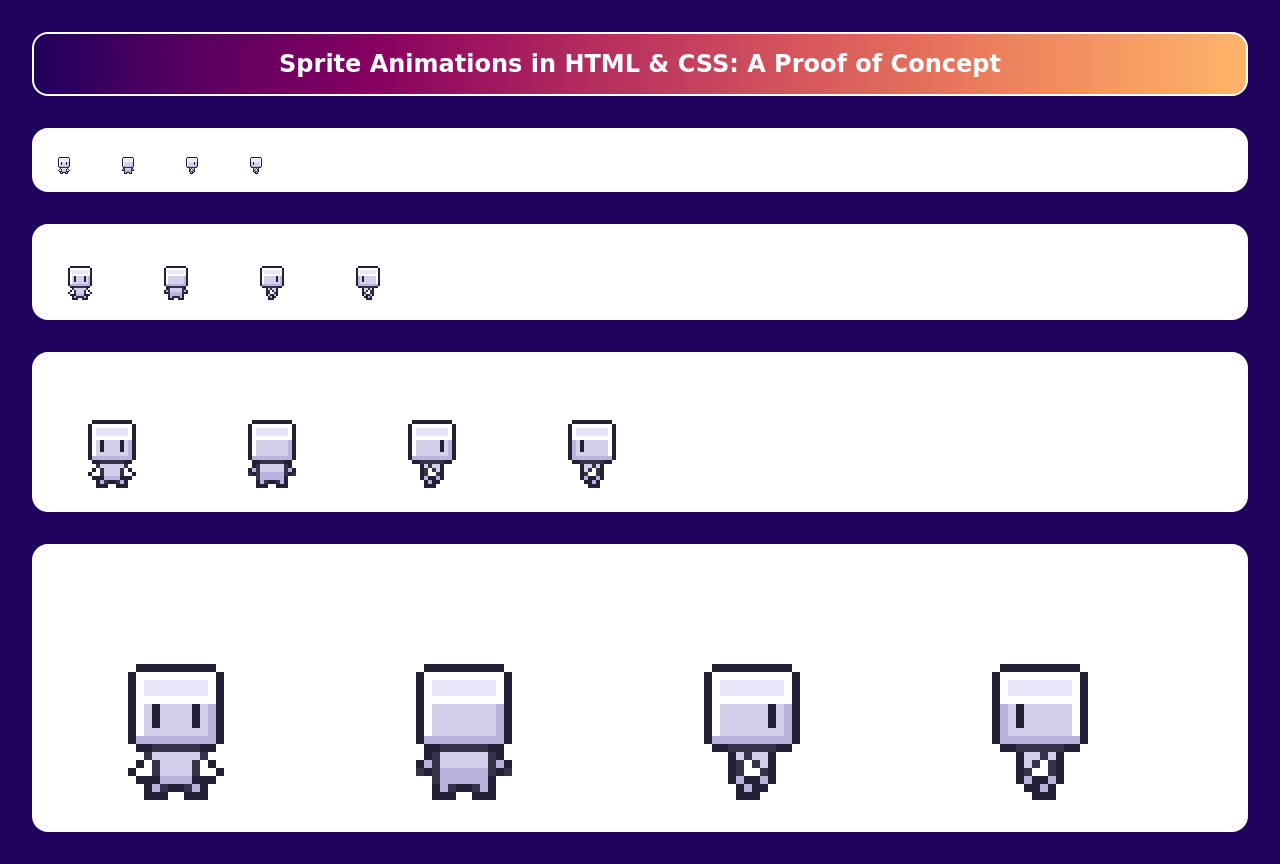
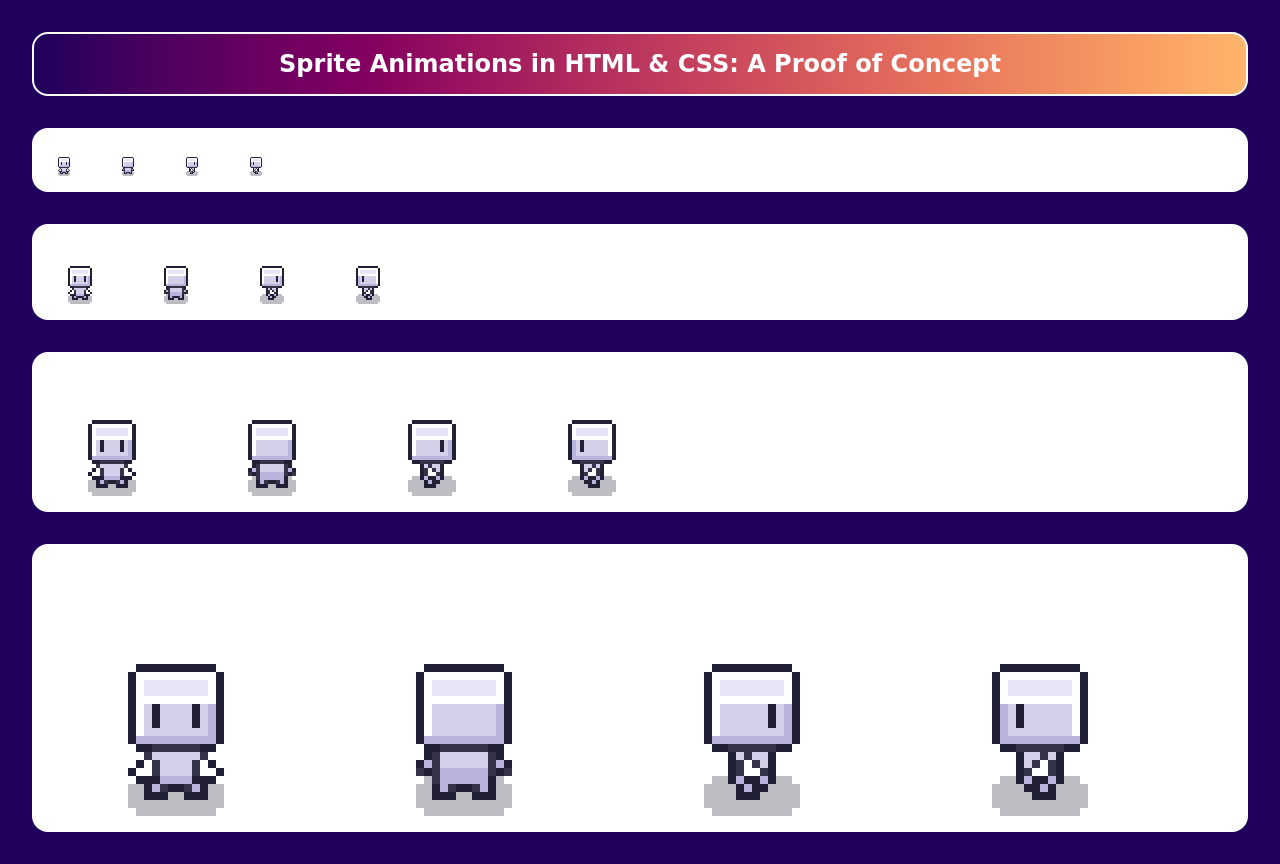
Before and after one commit to bmizepatterson/sprite-poc, a plain HTML site: page index.html in a window 1280 px wide. Drawn offline with Linux system fonts and the light colour scheme; a web font is replaced by a local one.

Commit message:
Add character shadow

```diff
--- a/index.html
+++ b/index.html
@@ -20,19 +20,23 @@
         <section class="card bg-white">
             <div class="sprite-collection">
                 <div class="sprite sprite-character face-bottom">
-                    <img class="sprite-sheet pixelart" src="sprite/character.png" alt="Baldy">
+                    <img class="sprite-character-shadow pixelart" src="sprite/character-shadow.png" alt="Character's shadow">
+                    <img class="sprite-sheet pixelart" src="sprite/character.png" alt="Character">
                 </div>
 
                 <div class="sprite sprite-character face-up">
-                    <img class="sprite-sheet pixelart" src="sprite/character.png" alt="Baldy">
+                    <img class="sprite-character-shadow pixelart" src="sprite/character-shadow.png" alt="Character's shadow">
+                    <img class="sprite-sheet pixelart" src="sprite/character.png" alt="Character">
                 </div>
 
                 <div class="sprite sprite-character face-right">
-                    <img class="sprite-sheet pixelart" src="sprite/character.png" alt="Baldy">
+                    <img class="sprite-character-shadow pixelart" src="sprite/character-shadow.png" alt="Character's shadow">
+                    <img class="sprite-sheet pixelart" src="sprite/character.png" alt="Character">
                 </div>
 
                 <div class="sprite sprite-character face-left">
-                    <img class="sprite-sheet pixelart" src="sprite/character.png" alt="Baldy">
+                    <img class="sprite-character-shadow pixelart" src="sprite/character-shadow.png" alt="Character's shadow">
+                    <img class="sprite-sheet pixelart" src="sprite/character.png" alt="Character">
                 </div>
             </div>
         </section>
@@ -40,19 +44,23 @@
         <section class="card bg-white">
             <div class="sprite-collection scale-2">
                 <div class="sprite sprite-character face-bottom">
-                    <img class="sprite-sheet pixelart" src="sprite/character.png" alt="Baldy">
+                    <img class="sprite-character-shadow pixelart" src="sprite/character-shadow.png" alt="Character's shadow">
+                    <img class="sprite-sheet pixelart" src="sprite/character.png" alt="Character">
                 </div>
 
                 <div class="sprite sprite-character face-up">
-                    <img class="sprite-sheet pixelart" src="sprite/character.png" alt="Baldy">
+                    <img class="sprite-character-shadow pixelart" src="sprite/character-shadow.png" alt="Character's shadow">
+                    <img class="sprite-sheet pixelart" src="sprite/character.png" alt="Character">
                 </div>
 
                 <div class="sprite sprite-character face-right">
-                    <img class="sprite-sheet pixelart" src="sprite/character.png" alt="Baldy">
+                    <img class="sprite-character-shadow pixelart" src="sprite/character-shadow.png" alt="Character's shadow">
+                    <img class="sprite-sheet pixelart" src="sprite/character.png" alt="Character">
                 </div>
 
                 <div class="sprite sprite-character face-left">
-                    <img class="sprite-sheet pixelart" src="sprite/character.png" alt="Baldy">
+                    <img class="sprite-character-shadow pixelart" src="sprite/character-shadow.png" alt="Character's shadow">
+                    <img class="sprite-sheet pixelart" src="sprite/character.png" alt="Character">
                 </div>
             </div>
         </section>
@@ -60,19 +68,23 @@
         <section class="card bg-white">
             <div class="sprite-collection scale-4">
                 <div class="sprite sprite-character face-bottom">
-                    <img class="sprite-sheet pixelart" src="sprite/character.png" alt="Baldy">
+                    <img class="sprite-character-shadow pixelart" src="sprite/character-shadow.png" alt="Character's shadow">
+                    <img class="sprite-sheet pixelart" src="sprite/character.png" alt="Character">
                 </div>
 
                 <div class="sprite sprite-character face-up">
-                    <img class="sprite-sheet pixelart" src="sprite/character.png" alt="Baldy">
+                    <img class="sprite-character-shadow pixelart" src="sprite/character-shadow.png" alt="Character's shadow">
+                    <img class="sprite-sheet pixelart" src="sprite/character.png" alt="Character">
                 </div>
 
                 <div class="sprite sprite-character face-right">
-                    <img class="sprite-sheet pixelart" src="sprite/character.png" alt="Baldy">
+                    <img class="sprite-character-shadow pixelart" src="sprite/character-shadow.png" alt="Character's shadow">
+                    <img class="sprite-sheet pixelart" src="sprite/character.png" alt="Character">
                 </div>
 
                 <div class="sprite sprite-character face-left">
-                    <img class="sprite-sheet pixelart" src="sprite/character.png" alt="Baldy">
+                    <img class="sprite-character-shadow pixelart" src="sprite/character-shadow.png" alt="Character's shadow">
+                    <img class="sprite-sheet pixelart" src="sprite/character.png" alt="Character">
                 </div>
             </div>
         </section>
@@ -80,19 +92,23 @@
         <section class="card bg-white">
             <div class="sprite-collection scale-8">
                 <div class="sprite sprite-character face-bottom">
-                    <img class="sprite-sheet pixelart" src="sprite/character.png" alt="Baldy">
+                    <img class="sprite-character-shadow pixelart" src="sprite/character-shadow.png" alt="Character's shadow">
+                    <img class="sprite-sheet pixelart" src="sprite/character.png" alt="Character">
                 </div>
 
                 <div class="sprite sprite-character face-up">
-                    <img class="sprite-sheet pixelart" src="sprite/character.png" alt="Baldy">
+                    <img class="sprite-character-shadow pixelart" src="sprite/character-shadow.png" alt="Character's shadow">
+                    <img class="sprite-sheet pixelart" src="sprite/character.png" alt="Character">
                 </div>
 
                 <div class="sprite sprite-character face-right">
-                    <img class="sprite-sheet pixelart" src="sprite/character.png" alt="Baldy">
+                    <img class="sprite-character-shadow pixelart" src="sprite/character-shadow.png" alt="Character's shadow">
+                    <img class="sprite-sheet pixelart" src="sprite/character.png" alt="Character">
                 </div>
 
                 <div class="sprite sprite-character face-left">
-                    <img class="sprite-sheet pixelart" src="sprite/character.png" alt="Baldy">
+                    <img class="sprite-character-shadow pixelart" src="sprite/character-shadow.png" alt="Character's shadow">
+                    <img class="sprite-sheet pixelart" src="sprite/character.png" alt="Character">
                 </div>
             </div>
         </section>
--- a/styles.css
+++ b/styles.css
@@ -83,6 +83,11 @@ main > section:not(:last-child) {
     --sprite-width: 32px;
     --sprite-height: 32px;
 }
+.sprite-character-shadow {
+    position: absolute;
+    width: calc(var(--sprite-scale) * var(--sprite-width));
+    height: calc(var(--sprite-scale) * var(--sprite-height));
+}
 .sprite-character .sprite-sheet {
     --sprite-sheet-width: 128px;
     --sprite-sheet-height: 128px;
```
Also changed, not shown: sprite/character-shadow.png (added).
